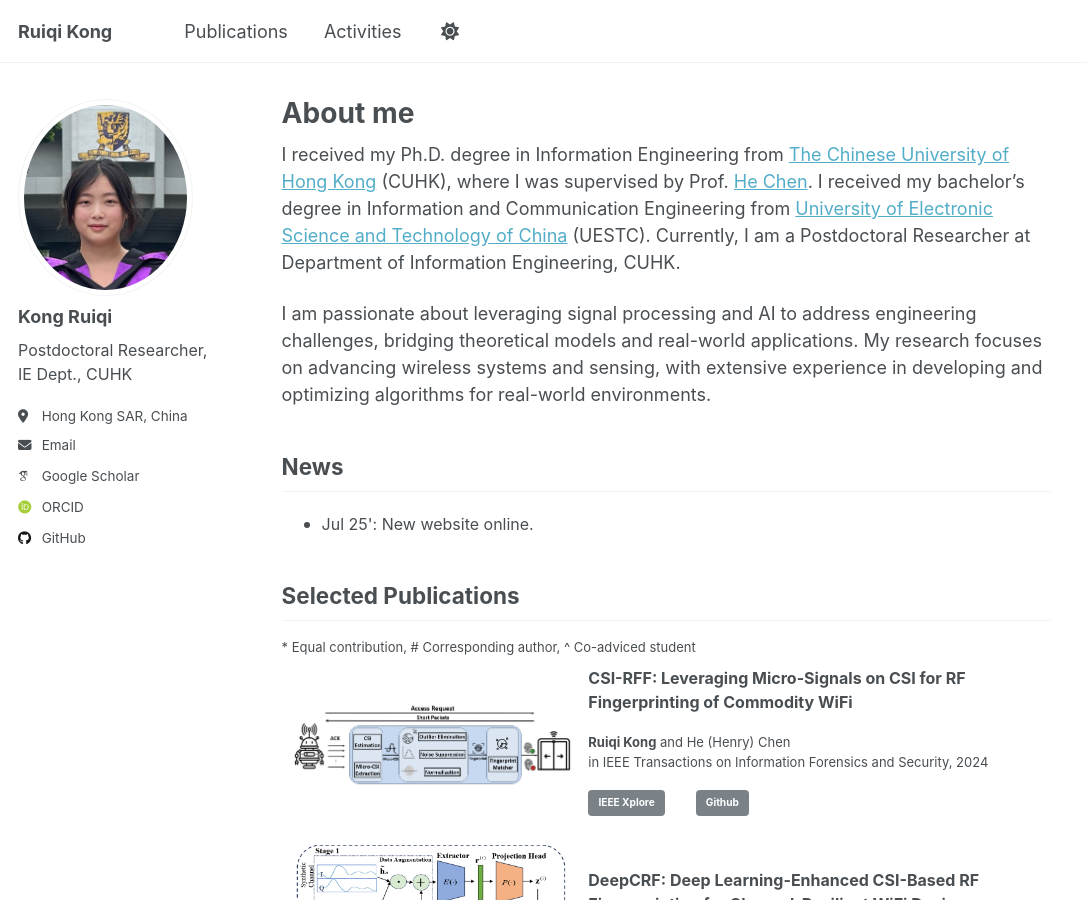
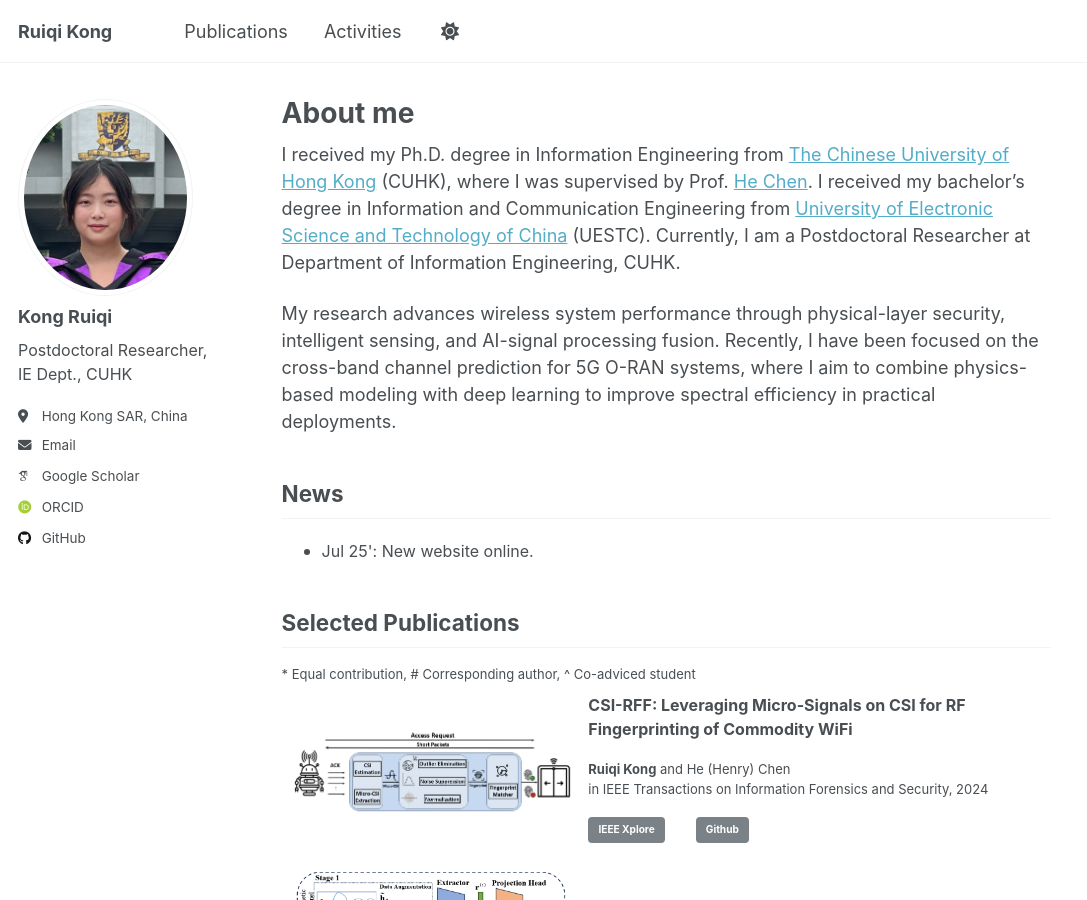
Before and after one commit to Oriseven/Oriseven.github.io, a Jekyll site: the page built from _pages/about.md, in a window 1280 px wide and 900 px high. Shown: the whole window, without its empty margins (0-1087 px from the left). Built offline with Jekyll 4.4.1, drawn with Linux system fonts in a browser that asks for light colours; some web fonts are replaced; a script that is not in the unit is left out.

Commit message:
Update about.md

```diff
--- a/_pages/about.md
+++ b/_pages/about.md
@@ -10,8 +10,7 @@ redirect_from:
 I received my Ph.D. degree in Information Engineering from <a href="https://www.cuhk.edu.hk/english/index.html">The Chinese University of Hong Kong</a> (CUHK), where I was supervised by Prof. <a href="https://www.ie.cuhk.edu.hk/faculty/chen-he-henry/">He Chen</a>. I received my bachelor's degree in Information and Communication Engineering from <a href="https://en.uestc.edu.cn/">University of Electronic Science and Technology of China</a> (UESTC). Currently, I am a Postdoctoral Researcher at Department of Information Engineering, CUHK.
 
 
-I am passionate about leveraging signal processing and AI to address engineering challenges, bridging theoretical models and real-world applications. My research focuses on advancing wireless systems and sensing, with extensive experience in developing and optimizing algorithms for real-world environments.
-
+My research advances wireless system performance through physical-layer security, intelligent sensing, and AI-signal processing fusion. Recently, I have been focused on the cross-band channel prediction for 5G O-RAN systems, where I aim to combine physics-based modeling with deep learning to improve spectral efficiency in practical deployments.
 
 News <font size=3></font>
 ------
```
